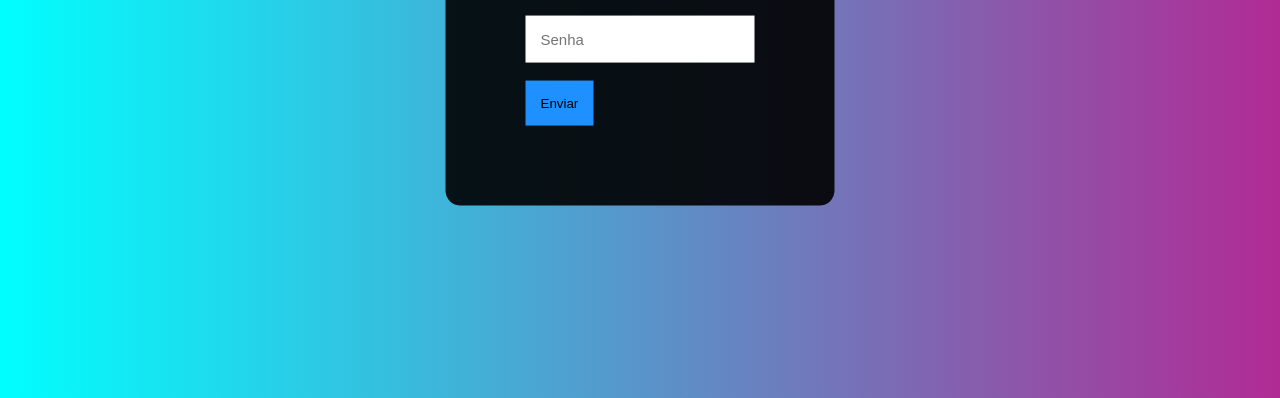
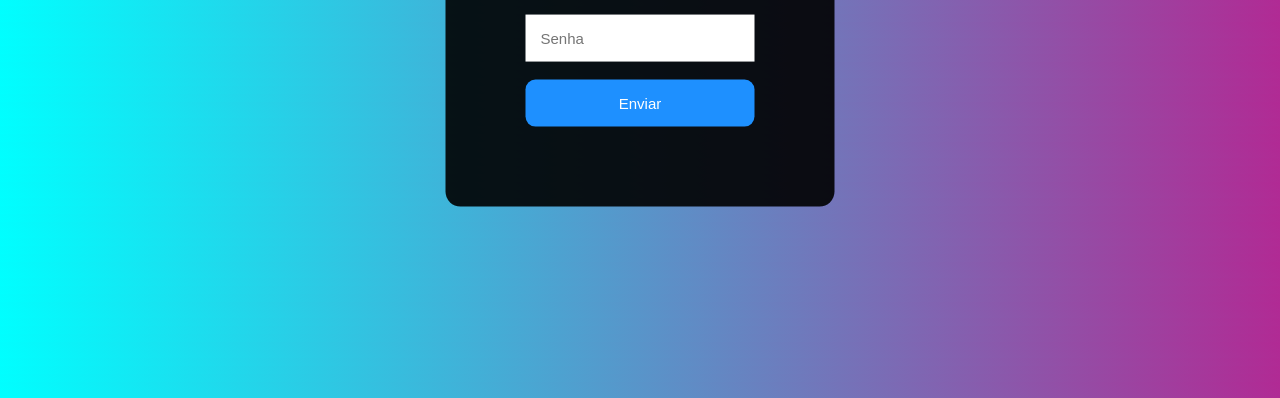
Before and after one commit to Piireslu/simple-login-page, a plain HTML site: page index.html in a window 1280 px wide. Shown: the part 402-800 px from the top of the page. Drawn offline with Linux system fonts and the light colour scheme.

Commit message:
botão finalizado

```diff
--- a/style.css
+++ b/style.css
@@ -21,5 +21,9 @@ input{
 button{
     background-color: dodgerblue; /*cor do botão*/
     border: none; /*retirei a borda*/
-    padding: 15px; /*distancia entre os elementos e a borda/*
+    padding: 15px; /*distancia entre os elementos e a borda*/
+    width: 100%; /*botao ocupou 100% do espaço*/
+    border-radius: 10px;
+    color: white; /*cor do "enviar"*/
+    font-size: 15px; /*ajusatei tamanho da fonte*/
 }
```
